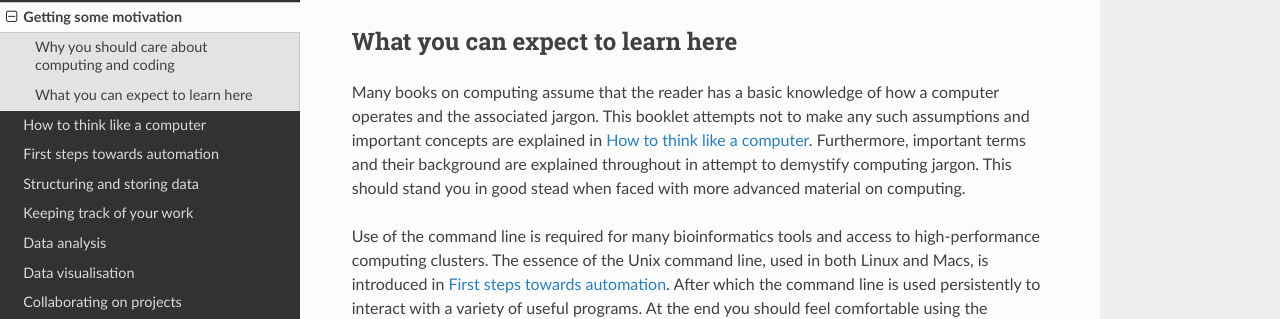
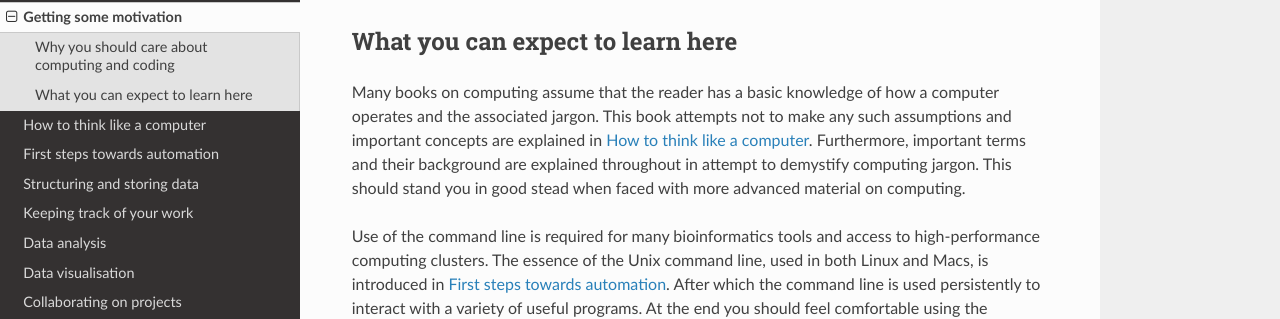
Before and after one commit to tjelvar-olsson/biologists-guide-to-computing, a Sphinx documentation site: the page built from source/getting-some-motivation.rst, in a window 1280 px wide and 900 px high, scrolled down 568 px. Shown: the part 175-494 px from the top of the window. Built offline with Sphinx 7.4.7 and the Read the Docs theme 2.0.0, drawn with Linux system fonts in a browser that asks for light colours.

Commit message:
Convert booklet to book

```diff
--- a/source/getting-some-motivation.rst
+++ b/source/getting-some-motivation.rst
@@ -37,7 +37,7 @@ What you can expect to learn here
 ---------------------------------
 
 Many books on computing assume that the reader has a basic knowledge of how a
-computer operates and the associated jargon. This booklet attempts not to make any
+computer operates and the associated jargon. This book attempts not to make any
 such assumptions and important concepts are explained in
 :doc:`how-to-think-like-a-computer`. Furthermore, important terms and their
 background are explained throughout in attempt to demystify computing jargon.
```
Also changed, not shown: README.md (+1 -1 lines).
